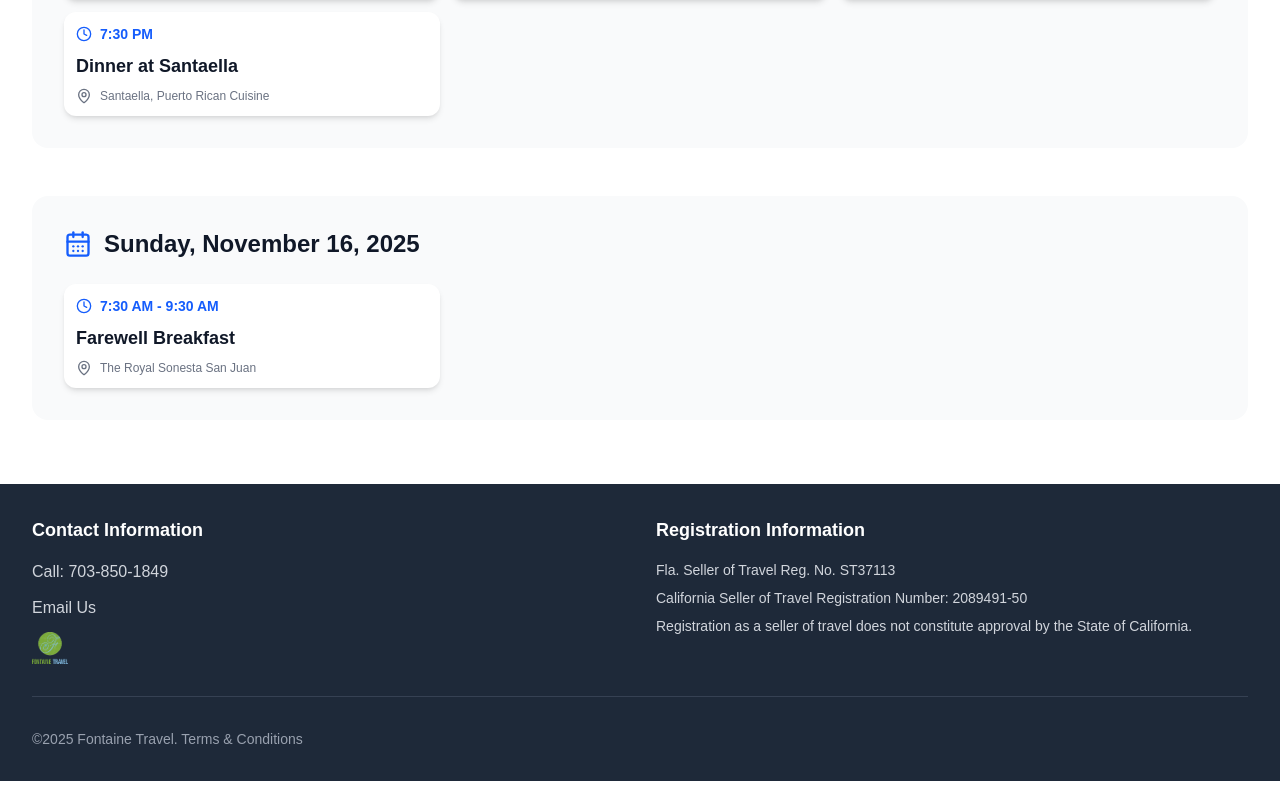
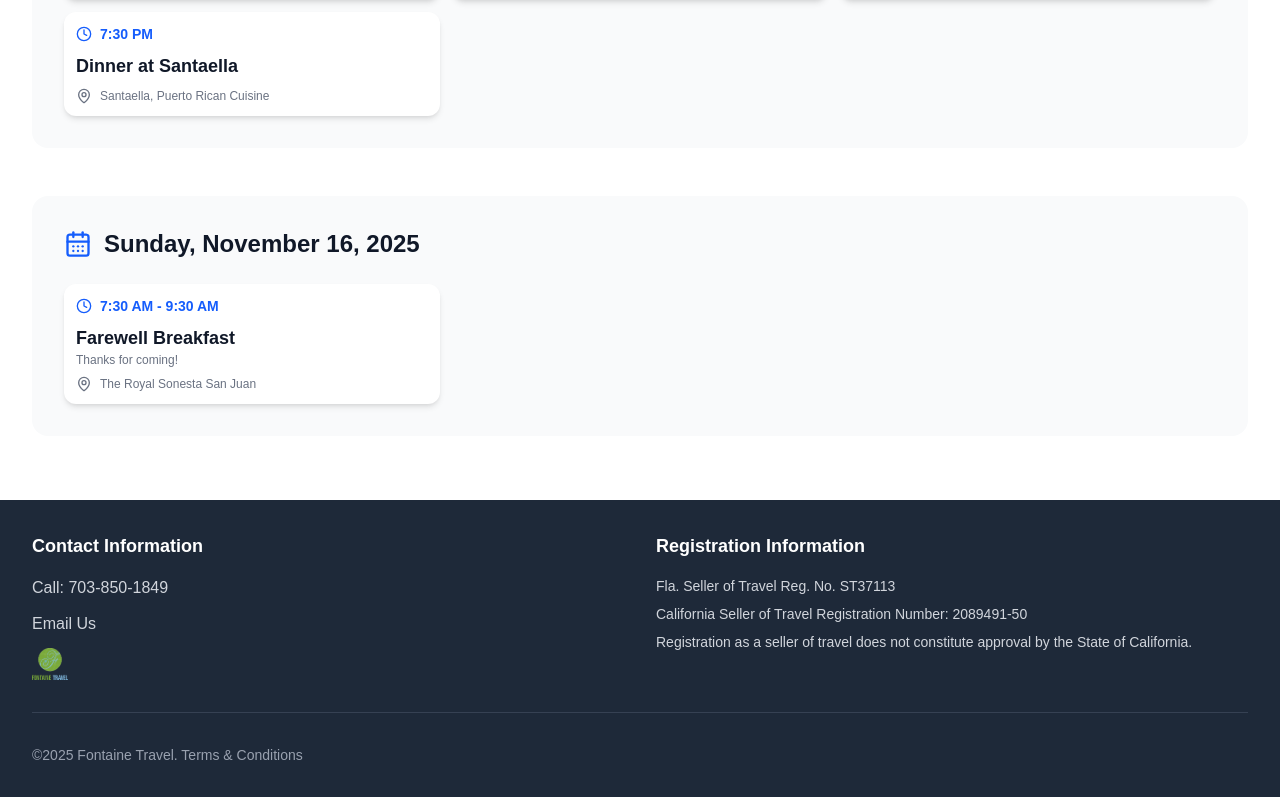
Before and after one commit to jm8gw/lapine-travel, a Next.js app: page / in a window 1280 px wide. Shown: the part 1544-2341 px from the top of the page. Built offline with nearby package versions, Linux system fonts and the light colour scheme.

Commit message:
Added goodbye message

```diff
--- a/app/components/EventSchedule.tsx
+++ b/app/components/EventSchedule.tsx
@@ -99,7 +99,7 @@ const events = [
       {
         time: "7:30 AM - 9:30 AM",
         title: "Farewell Breakfast",
-        subtitle: "",
+        subtitle: "Thanks for coming!",
         location: "The Royal Sonesta San Juan",
         link: "https://sanjuanroyal.sonesta.com/",
       },
```
